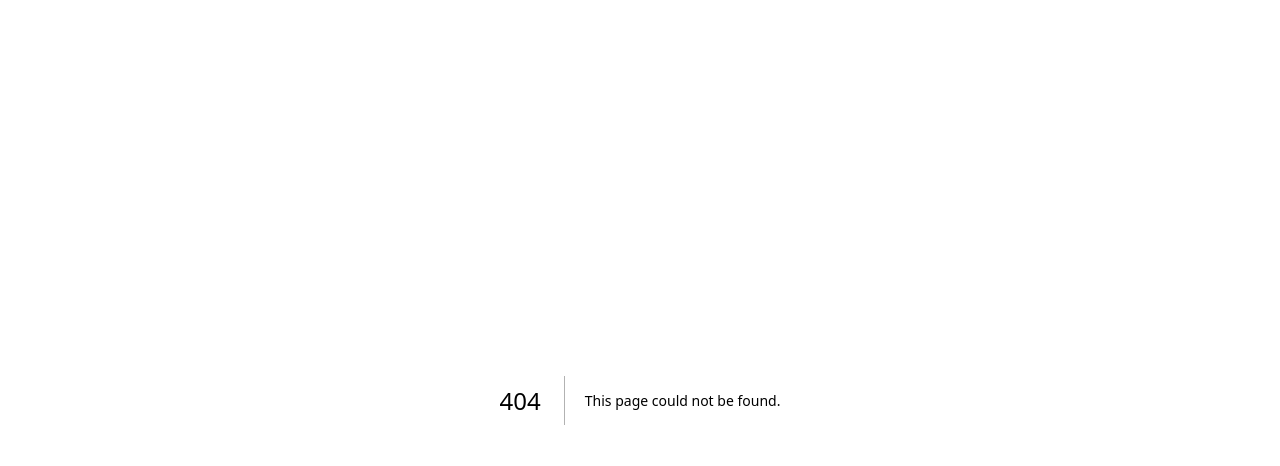
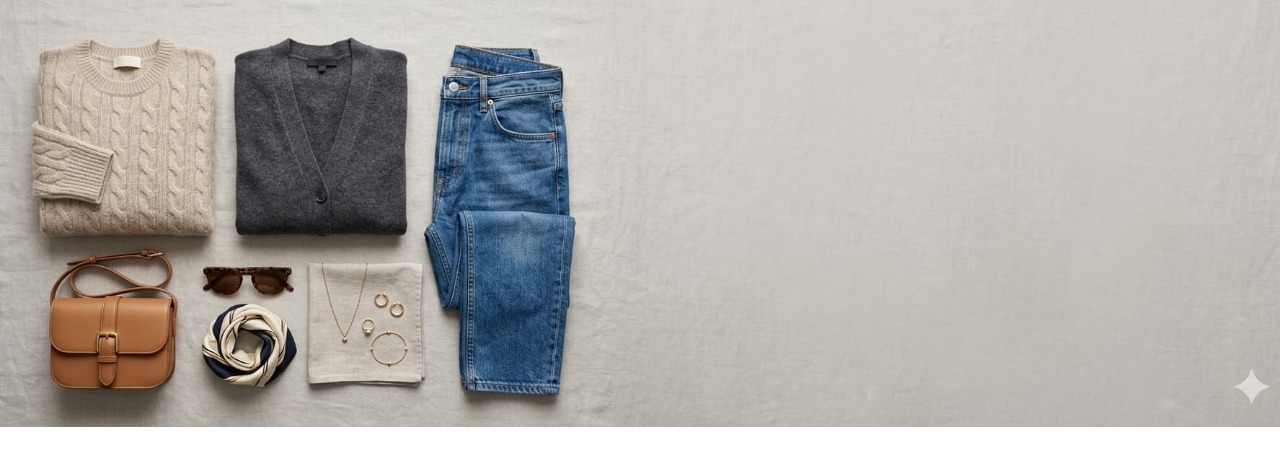
Before and after one commit to alucard93/b8one-technical-test, a Next.js app: page /ofertas in a window 1280 px wide. Before the commit this address had no page. Shown: the top 466 px of the page. Built offline with nearby package versions, Linux system fonts and the light colour scheme.

Commit message:
feat: implement HeroBanner component and update objectives checklist

```diff
--- /dev/null
+++ b/src/app/ofertas/page.tsx
@@ -0,0 +1,11 @@
+import HeroBanner from '@/components/HeroBanner'
+
+const Ofertas = () => {
+  return (
+    <>
+      <HeroBanner />
+    </>
+  )
+}
+
+export default Ofertas
--- a/src/components/HeroBanner.tsx
+++ b/src/components/HeroBanner.tsx
@@ -0,0 +1,23 @@
+import Image from 'next/image'
+
+import bannerCategory from '../../public/banner-category.jpg'
+
+const HeroBanner = () => {
+  return (
+    <section aria-label="Banner principal de ofertas" className="w-full">
+      <div className="relative w-full overflow-hidden bg-slate-100 aspect-4/3 md:aspect-3/1">
+        <Image
+          src={bannerCategory}
+          alt="Banner promocional das ofertas da semana"
+          fill
+          priority
+          placeholder="blur"
+          sizes="(min-width: 1280px) 1280px, (min-width: 768px) 100vw, 100vw"
+          className="object-cover object-left"
+        />
+      </div>
+    </section>
+  )
+}
+
+export default HeroBanner
```
Also changed, not shown: public/banner-category.jpg (added), 3 other files (tests, documents, lock files or other folders).
